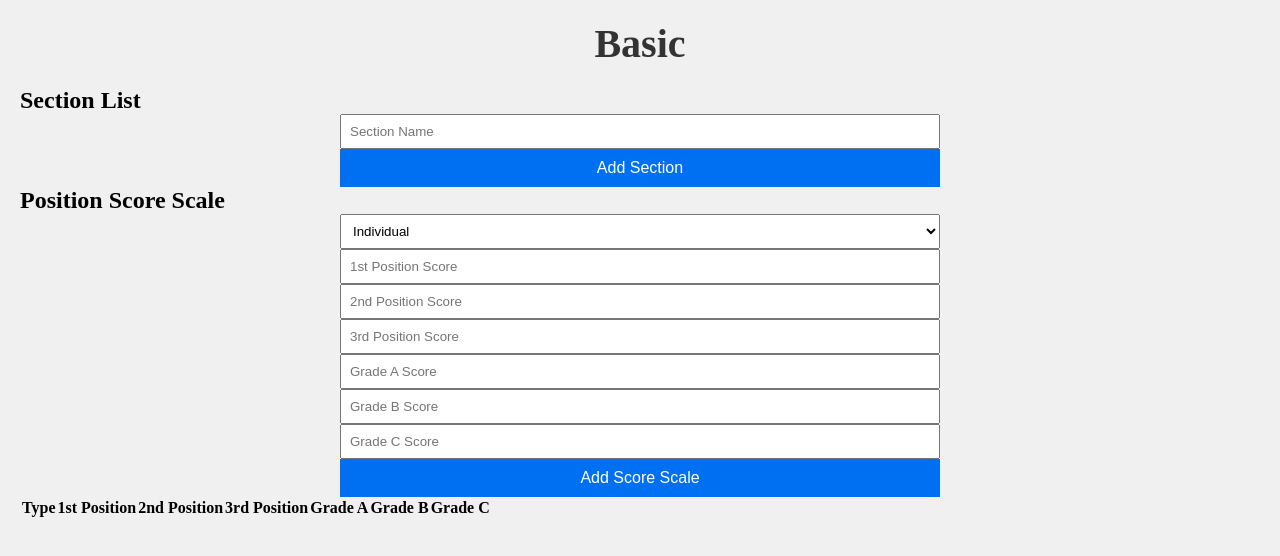
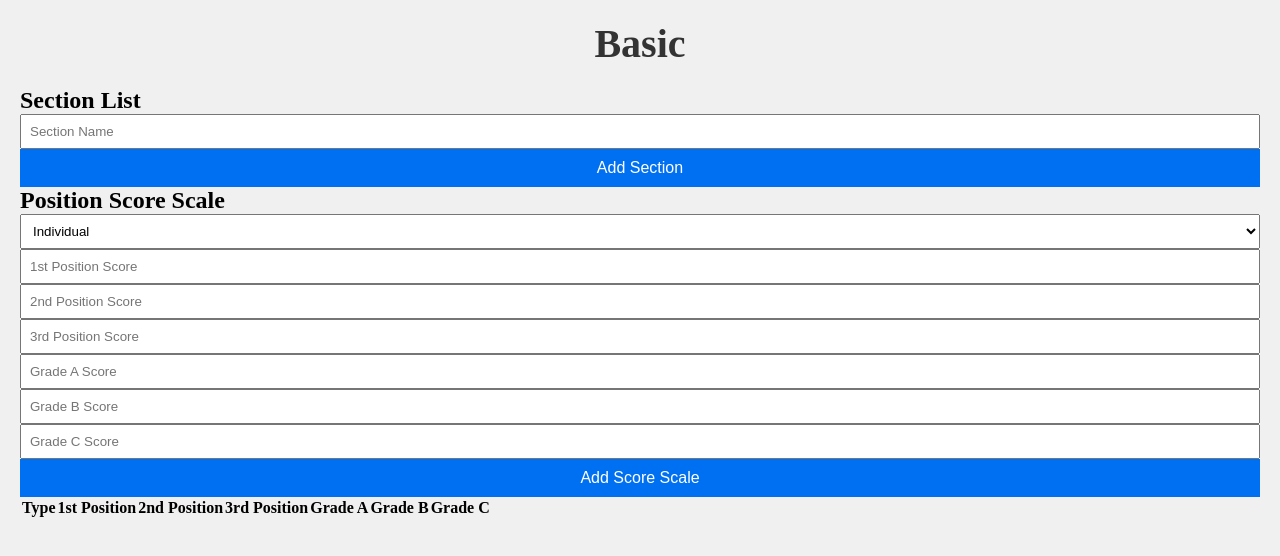
Before and after one commit to Javadamkd/art-fest-management, a Next.js app: page /basic in a window 1280 px wide. Shown: the top 556 px of the page. Built offline with nearby package versions, Linux system fonts and the light colour scheme.

Commit message:
Update Basic.module.css

```diff
--- a/styles/Basic.module.css
+++ b/styles/Basic.module.css
@@ -12,7 +12,7 @@
   color: #333;
 }
 
-form {
+.formContainer {
   max-width: 600px;
   margin: 0 auto;
 }
```
